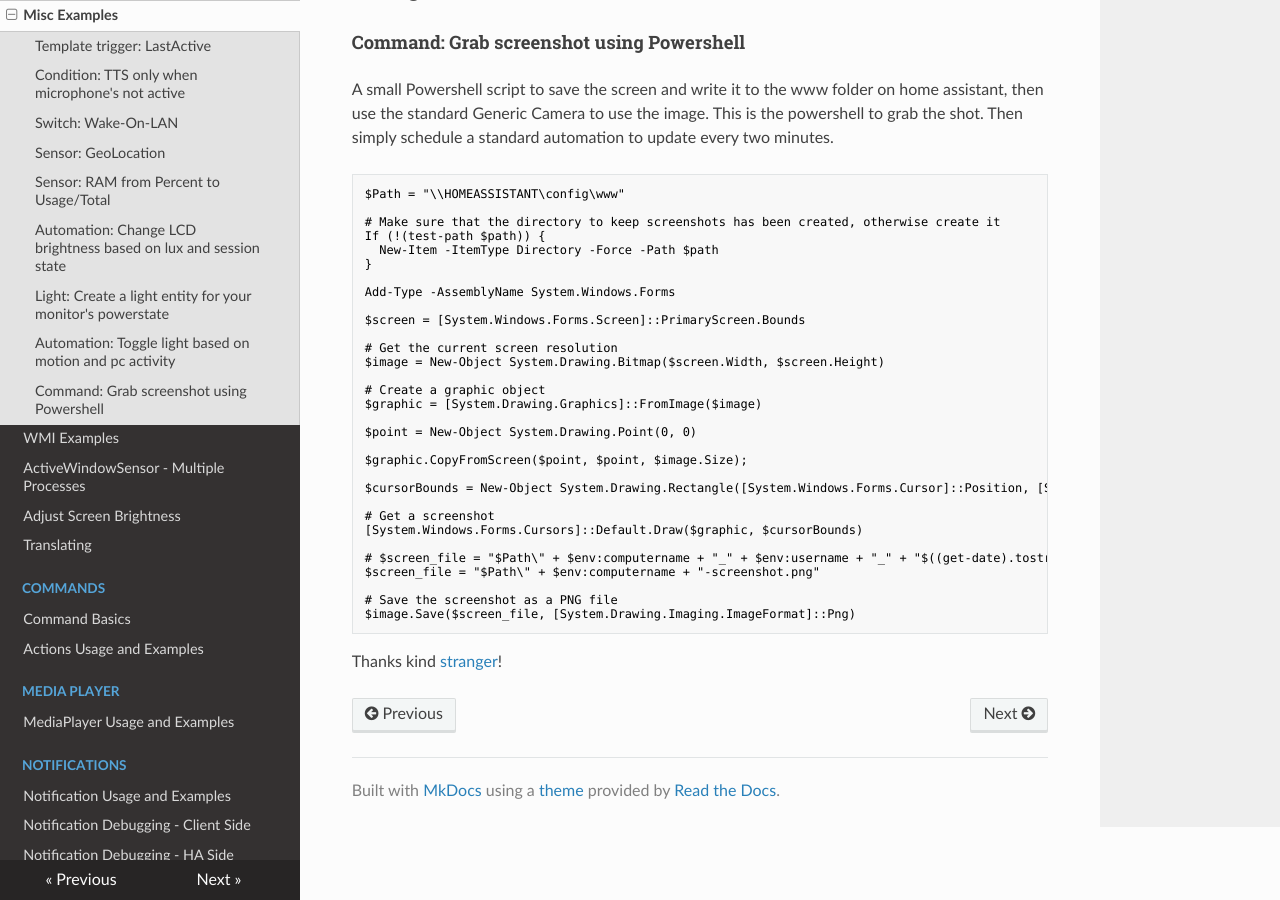
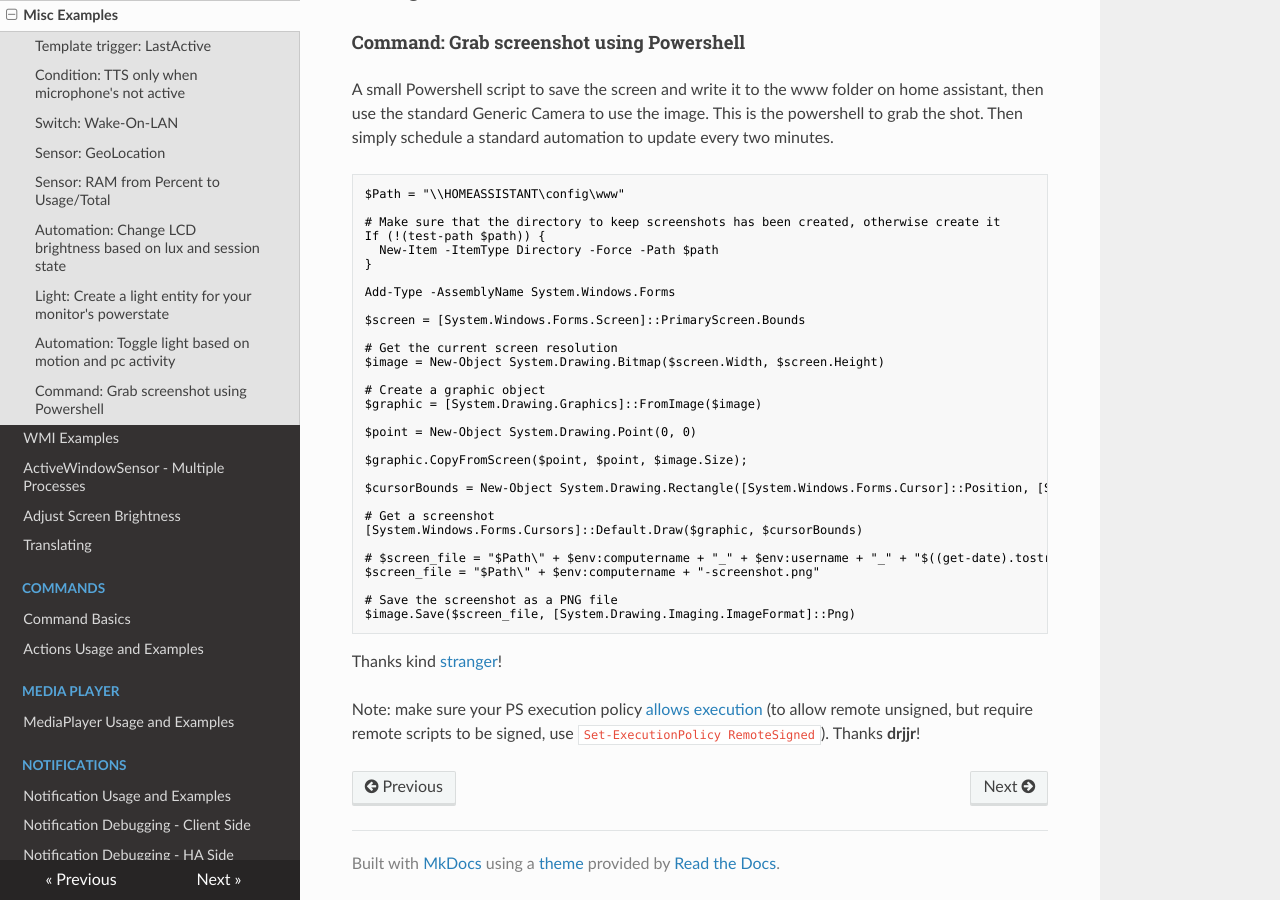
Before and after one commit to LAB02-Admin/HASS.Agent-Docs, an MkDocs documentation site: the page built from docs/sensor-command-automation-and-script-examples.md, in a window 1280 px wide and 900 px high, scrolled down 4438 px. Built offline with MkDocs 1.6.1, drawn with Linux system fonts in a browser that asks for light colours; nearby versions of some CDN libraries.

Commit message:
Update sensor-command-automation-and-script-examples.md

````diff
--- a/docs/sensor-command-automation-and-script-examples.md
+++ b/docs/sensor-command-automation-and-script-examples.md
@@ -299,3 +299,5 @@ $image.Save($screen_file, [System.Drawing.Imaging.ImageFormat]::Png)
 ```
 
 Thanks kind [stranger](https://lab02research.youtrack.cloud/issue/hassagent-85/Sensor-Screenshot#focus=Comments-4-19.0-0)!
+
+Note: make sure your PS execution policy [allows execution](https://docs.microsoft.com/en-us/powershell/module/microsoft.powershell.security/set-executionpolicy?view=powershell-7.2) (to allow remote unsigned, but require remote scripts to be signed, use `Set-ExecutionPolicy RemoteSigned`). Thanks **drjjr**!
````
